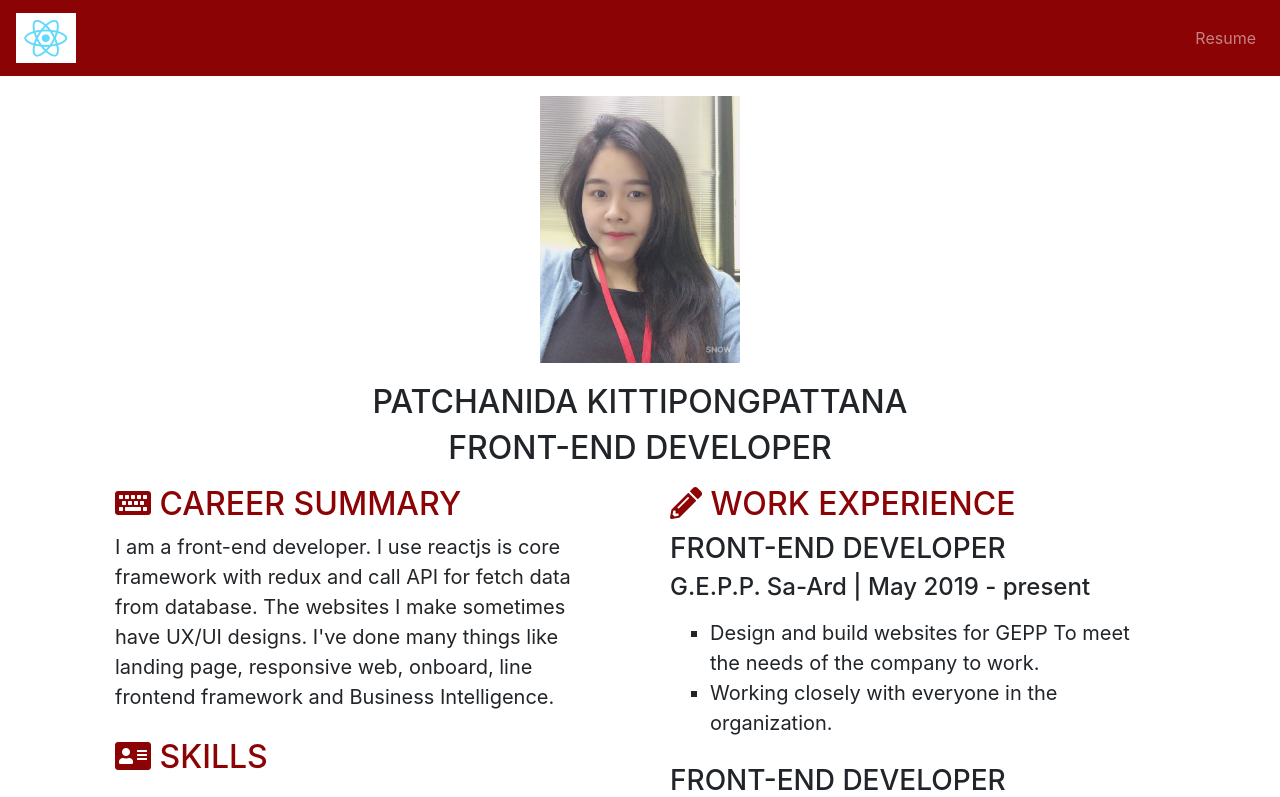
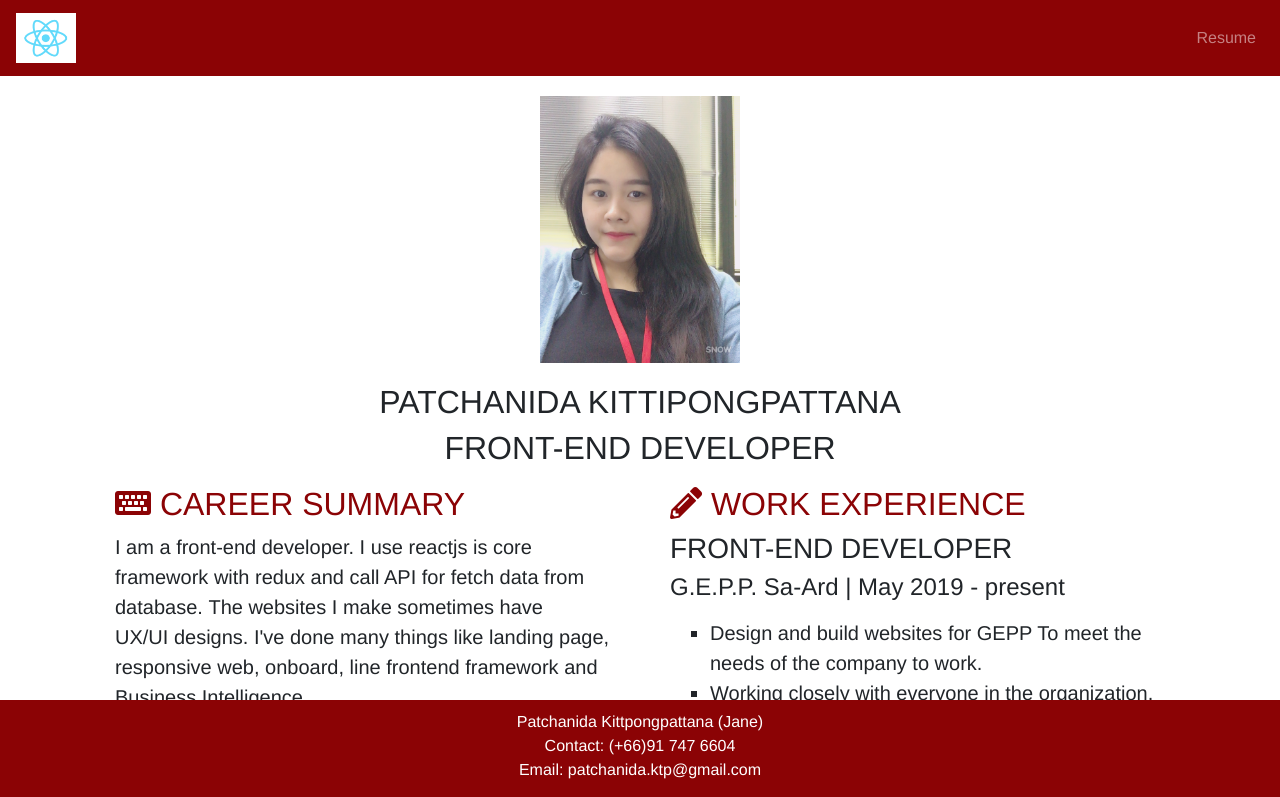
Before and after one commit to Patchanida/DOSCG, a React (Create React App) app: page /resume in a window 1280 px wide. Shown: the top 797 px of the page. Built offline with nearby package versions, Linux system fonts and the light colour scheme.

Commit message:
custom css footer, header

```diff
--- a/src/App.css
+++ b/src/App.css
@@ -2,6 +2,9 @@
 
 .App {
   text-align: center;
+  background: #fff;
+  font-family: "Helvetica Neue", Helvetica;
+  margin-bottom: 115px;
 }
 
 .App-logo {
@@ -24,11 +27,6 @@
   font-size: large;
 }
 
-@keyframes App-logo-spin {
-  from { transform: rotate(0deg); }
-  to { transform: rotate(360deg); }
-}
-
 .content {
   margin: 0px 100px;
 }
@@ -44,13 +42,17 @@
 }
 
 .footer {
-    left: 0;
-    bottom: 0;
-    width: 100%;
-    background-color: #8b0305;
-    color: rgba(255,255,255,.5);
-    text-align: center;
-    padding: 20px 0px;
+  position: fixed;
+  bottom: 0;
+  width: 100%;
+  min-height: 100px;
+  max-height: 110px;
+  background-color:#8b0305;
+  color: white;
+  font-family: "Helvetica Neue", Helvetica;
+  padding-top: 10px;
+  margin-top: 30px;
+  font-weight: 100;
 }
 
 .profile {
```
